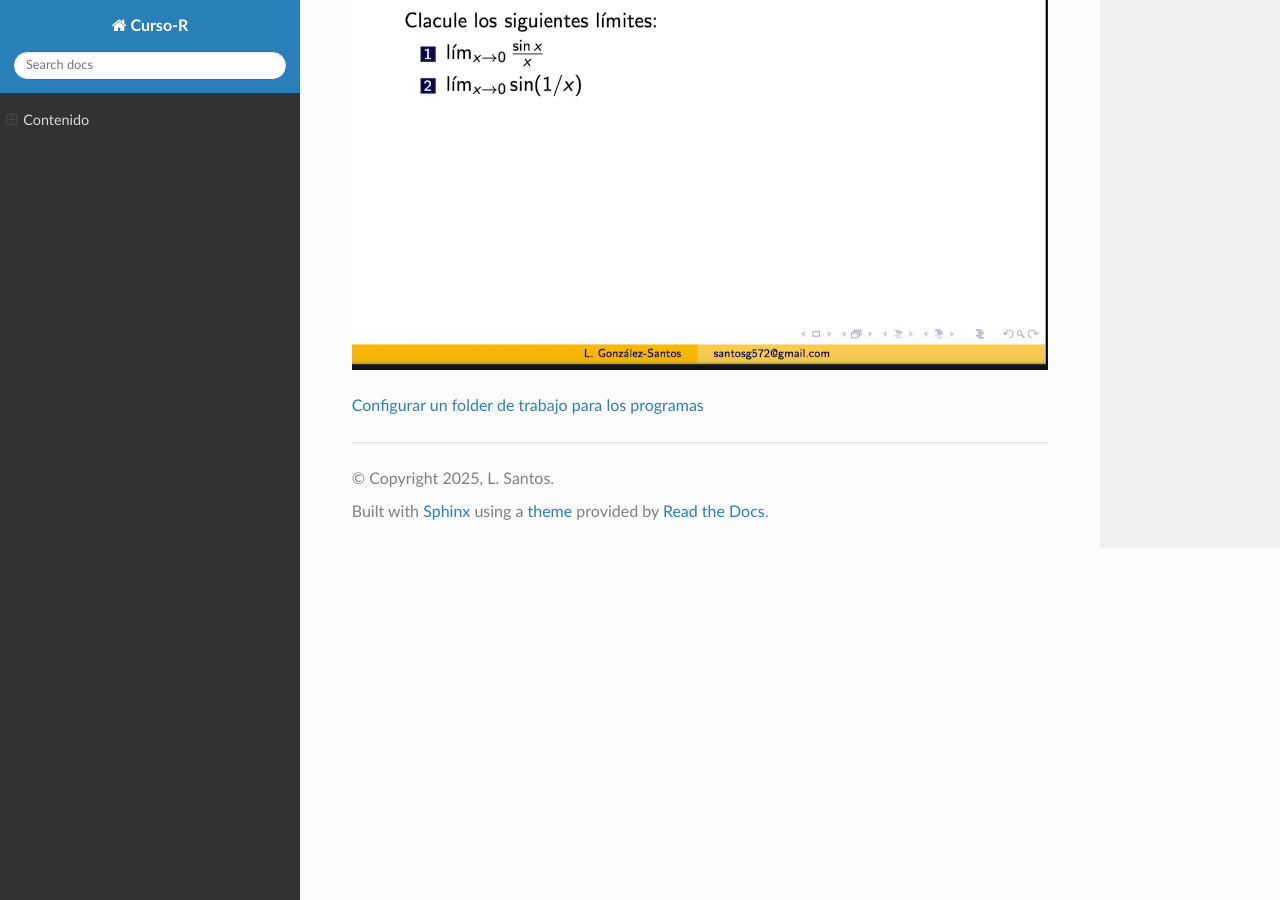
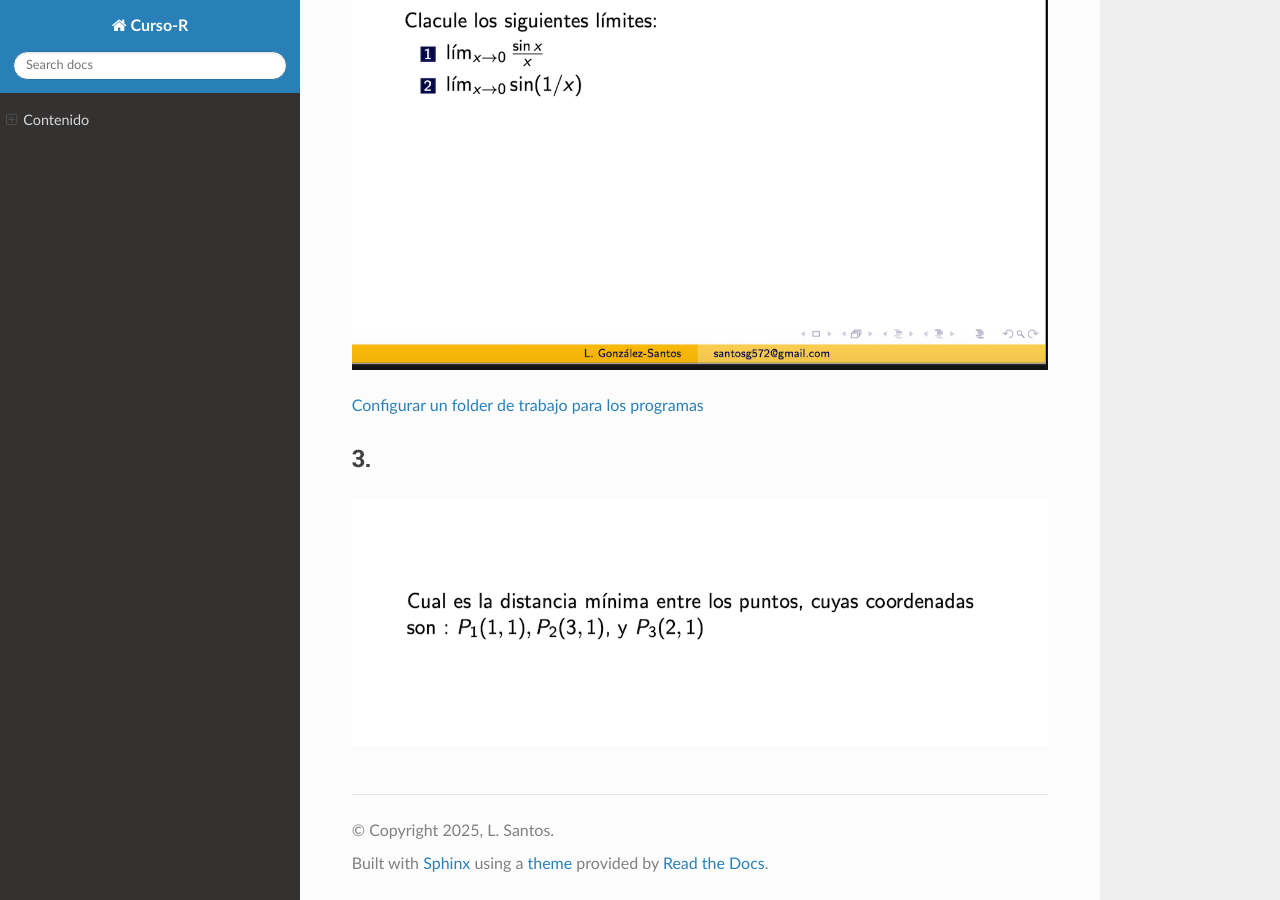
Before and after one commit to matecom57/santosg57-curso-r, a Sphinx documentation site: the page built from docs/source/Clase-02/clase-02.rst, in a window 1280 px wide and 900 px high, scrolled down 2938 px. Built offline with Sphinx 7.4.7 and the Read the Docs theme 3.1.0, drawn with Linux system fonts in a browser that asks for light colours.

Commit message:
Test comité

```diff
--- a/docs/source/Clase-02/clase-02.rst
+++ b/docs/source/Clase-02/clase-02.rst
@@ -55,3 +55,8 @@ Algunos ejercicios:
 
 
 :doc:`configurar-directorio-r`
+
+3.
+-------------------------------------------------
+
+.. image:: e03.png
```
Also changed, not shown: docs/source/Clase-02/e03.png (added).
